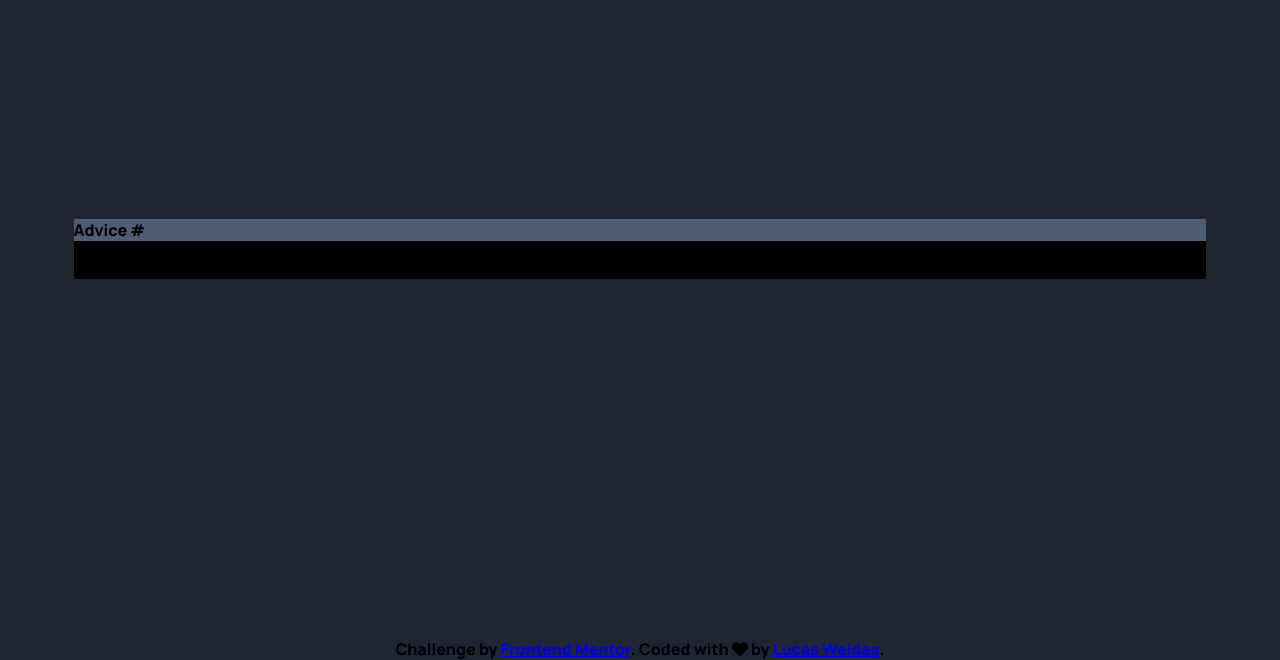
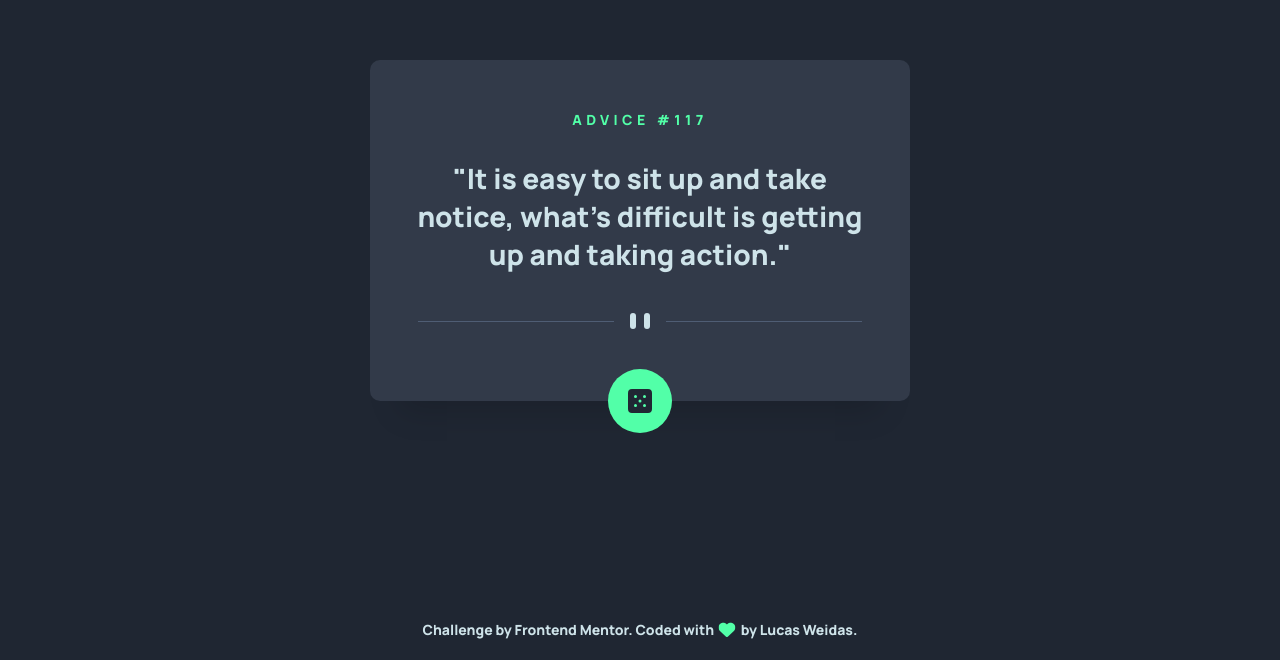
Before and after one commit to lucasweidas/advice-generator-app-main, a website: page index.html in a window 1280 px wide. Shown: the part 140-800 px from the top of the page. Drawn offline with Linux system fonts and the light colour scheme.

Commit message:
css finished

```diff
--- a/app/scss/abstracts/_breakpoints.scss
+++ b/app/scss/abstracts/_breakpoints.scss
@@ -1,7 +1,7 @@
 @use 'functions' as *;
 
 $breakpoints-up: (
-  'medium': em(768),
+  'medium': em(572),
   'large': em(1024),
   'xlarge': em(1440),
 );
--- a/app/scss/base/_typography.scss
+++ b/app/scss/base/_typography.scss
@@ -1,10 +1,19 @@
 @use '../abstracts' as *;
 
 .card__heading {
-  font-size: rem(16);
+  font-size: clamp(rem(12), 2.5vw, rem(14));
+  letter-spacing: 0.313em;
+  text-transform: uppercase;
+  color: $clr-neon-green;
 }
 
 .card__advice {
-  font-size: rem(28);
-  background-color: #000;
+  font-size: clamp(rem(24), 5vw, rem(28));
+  color: $clr-light-cyan;
 }
+
+.attribution {
+  font-size: rem(14);
+  line-height: 2em;
+  color: $clr-light-cyan;
+}
--- a/app/scss/components/_attribution.scss
+++ b/app/scss/components/_attribution.scss
@@ -0,0 +1,35 @@
+@use '../abstracts' as *;
+
+.attribution {
+  text-align: center;
+  padding: rem(16);
+
+  a {
+    text-decoration: none;
+    color: inherit;
+    transition: color 200ms;
+
+    &:hover,
+    &:focus-visible {
+      color: $clr-neon-green;
+    }
+  }
+}
+
+.fa-heart {
+  color: $clr-neon-green;
+  margin-inline: 0.25em;
+  animation: heart-pulse 2000ms linear infinite;
+
+  @keyframes heart-pulse {
+    0% {
+      transform: scale(1);
+    }
+    50% {
+      transform: scale(1.2);
+    }
+    100% {
+      transform: scale(1);
+    }
+  }
+}
--- a/app/scss/components/_card.scss
+++ b/app/scss/components/_card.scss
@@ -1,5 +1,46 @@
 @use '../abstracts' as *;
 
 .card {
-  background-color: $clr-grayish-blue;
+  width: min(100% - rem(32), rem(540));
+  position: relative;
+  text-align: center;
+  background-color: $clr-dark-grayish-blue;
+  border-radius: rem(10);
+  box-shadow: 0 rem(40) rem(30) rem(-30) rgba(black, 0.15);
+  padding: clamp(rem(42), 7.5vw, rem(50)) clamp(rem(24), 5vw, rem(46)) clamp(rem(64), 10vw, rem(72));
+  margin-inline: auto;
+
+  &__advice {
+    padding-block: clamp(rem(28), 5vw, rem(30)) clamp(rem(24), 6vw, rem(40));
+  }
+
+  &__divider {
+    width: min(100%, rem(444));
+    height: rem(16);
+    display: block;
+    margin-inline: auto;
+    object-fit: cover;
+  }
+
+  &__button {
+    width: rem(64);
+    height: rem(64);
+    display: grid;
+    place-items: center;
+    position: absolute;
+    bottom: rem(-32);
+    left: 50%;
+    background-color: $clr-neon-green;
+    border: none;
+    border-radius: 50%;
+    transform: translateX(-50%);
+    transition: box-shadow 300ms;
+    cursor: pointer;
+
+    &:hover,
+    &:focus-visible {
+      outline: none;
+      box-shadow: 0 0 rem(30) $clr-neon-green;
+    }
+  }
 }
--- a/app/scss/layout/_body.scss
+++ b/app/scss/layout/_body.scss
@@ -1,7 +1,6 @@
 @use '../abstracts' as *;
 
 body {
-  width: 100%;
   min-height: 100vh;
   display: grid;
   place-items: center;
--- a/index.html
+++ b/index.html
@@ -21,8 +21,17 @@
   <body>
     <main>
       <section class="card">
-        <h1 class="card__heading">Advice #</h1>
+        <h1 class="card__heading">Advice #<span data-advice-id>117</span></h1>
         <p class="card__advice">"It is easy to sit up and take notice, what's difficult is getting up and taking action."</p>
+        <img class="card__divider" src="/images/pattern-divider-desktop.svg" alt="" aria-hidden="true" />
+        <button class="card__button">
+          <svg width="24" height="24" xmlns="http://www.w3.org/2000/svg">
+            <path
+              d="M20 0H4a4.005 4.005 0 0 0-4 4v16a4.005 4.005 0 0 0 4 4h16a4.005 4.005 0 0 0 4-4V4a4.005 4.005 0 0 0-4-4ZM7.5 18a1.5 1.5 0 1 1 0-3 1.5 1.5 0 0 1 0 3Zm0-9a1.5 1.5 0 1 1 0-3 1.5 1.5 0 0 1 0 3Zm4.5 4.5a1.5 1.5 0 1 1 0-3 1.5 1.5 0 0 1 0 3Zm4.5 4.5a1.5 1.5 0 1 1 0-3 1.5 1.5 0 0 1 0 3Zm0-9a1.5 1.5 0 1 1 0-3 1.5 1.5 0 0 1 0 3Z"
+              fill="#202733"
+            />
+          </svg>
+        </button>
       </section>
     </main>
 
```
Also changed, not shown: dist/main.css, 1 other file.
